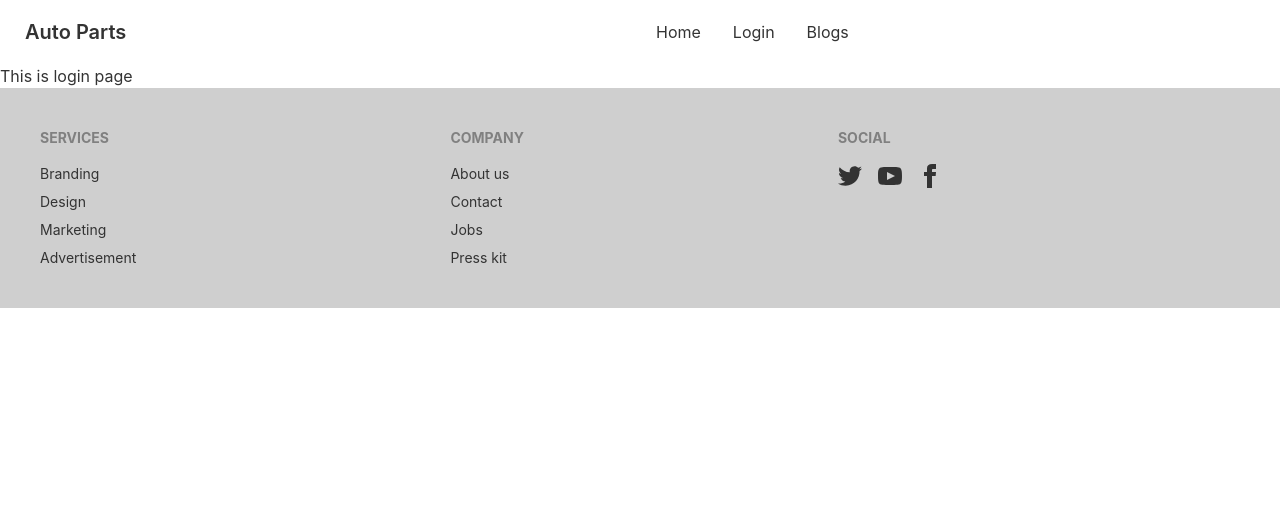
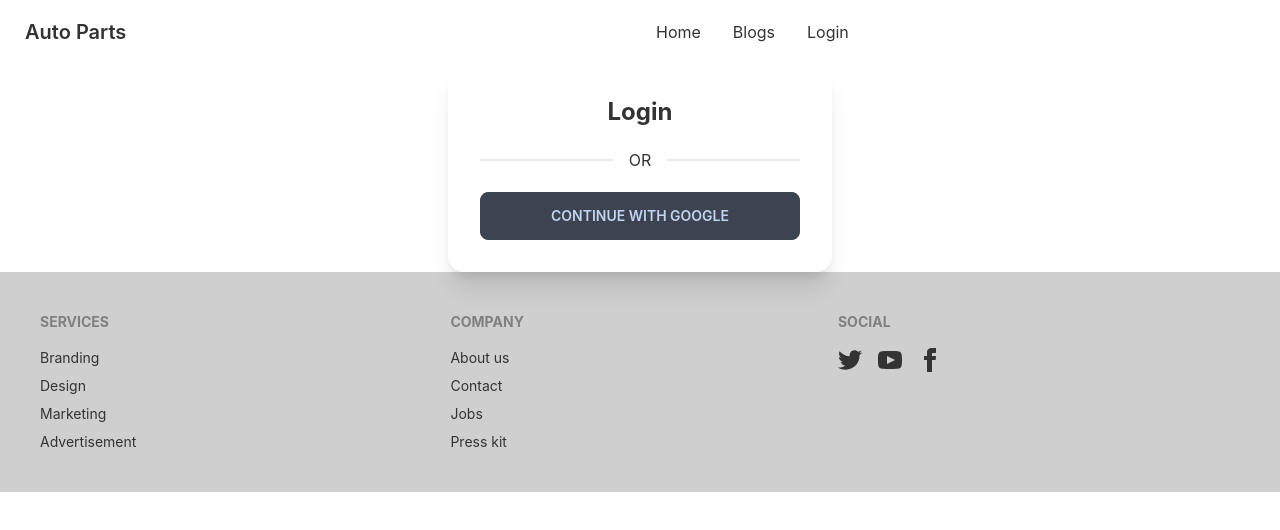
Before and after one commit to dev-nayandas/auto-parts-client, a React (Create React App) app: page /login in a window 1280 px wide. Shown: the top 530 px of the page. Built offline with nearby package versions, Linux system fonts and the light colour scheme; no server answers.

Commit message:
google sign in implimented

```diff
--- a/src/Pages/Home/Login/Login.js
+++ b/src/Pages/Home/Login/Login.js
@@ -1,9 +1,23 @@
 import React from 'react';
+import { useSignInWithGoogle } from 'react-firebase-hooks/auth';
+import auth from '../../../firebase.init';
 
 const Login = () => {
+    const [signInWithGoogle, user, loading, error] = useSignInWithGoogle(auth);
+    if(user){
+        console.log(user)
+    }
     return (
-        <div>
-            <h1>This is login page</h1>
+        <div className='flex  justify-center items-cneter'>
+            <div class="card w-96 bg-base-100 shadow-xl">
+                <div class="card-body">
+                    <h2 class="text-center text-2xl font-bold">Login</h2>
+
+                    <div class="divider">OR</div>
+                    <button onClick={() => signInWithGoogle()} class="btn">Continue With Google</button>
+
+                </div>
+            </div>
         </div>
     );
 };
--- a/src/Pages/Shared/NavBar.js
+++ b/src/Pages/Shared/NavBar.js
@@ -4,8 +4,8 @@
 const NavBar = () => {
     const menuItems = <>
         <li><Link to='/home'>Home</Link></li>
+        <li><Link to='/blogs'>Blogs</Link></li>
         <li><Link to='/login'>Login</Link></li>
-        <li><Link to='/blogs'>Blogs</Link></li>
 
 
     </>
```
